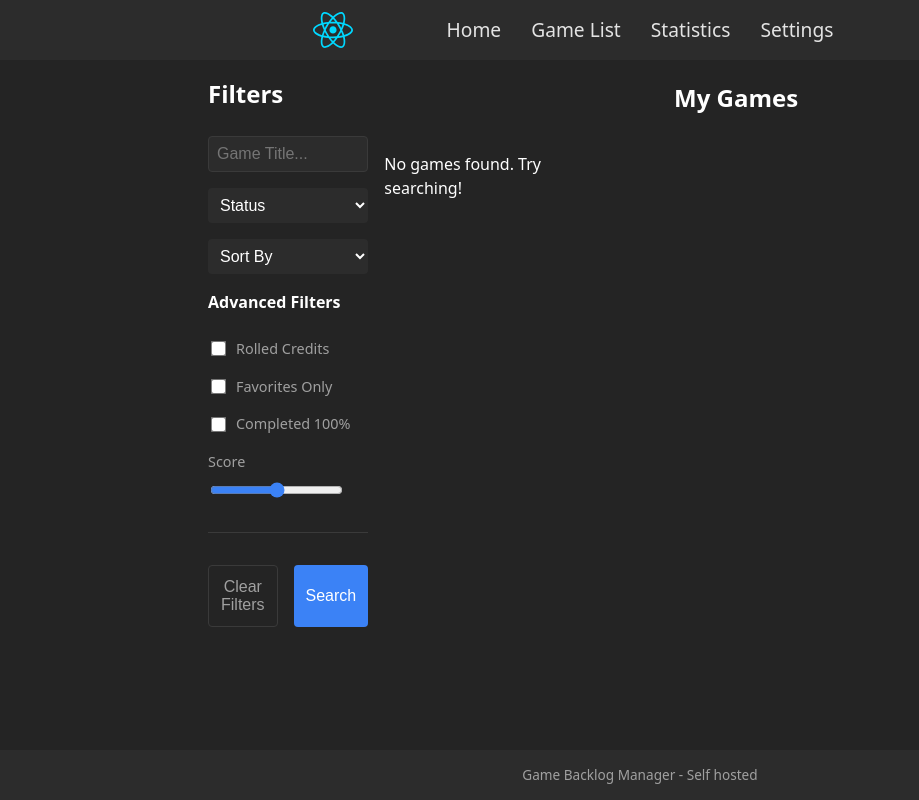
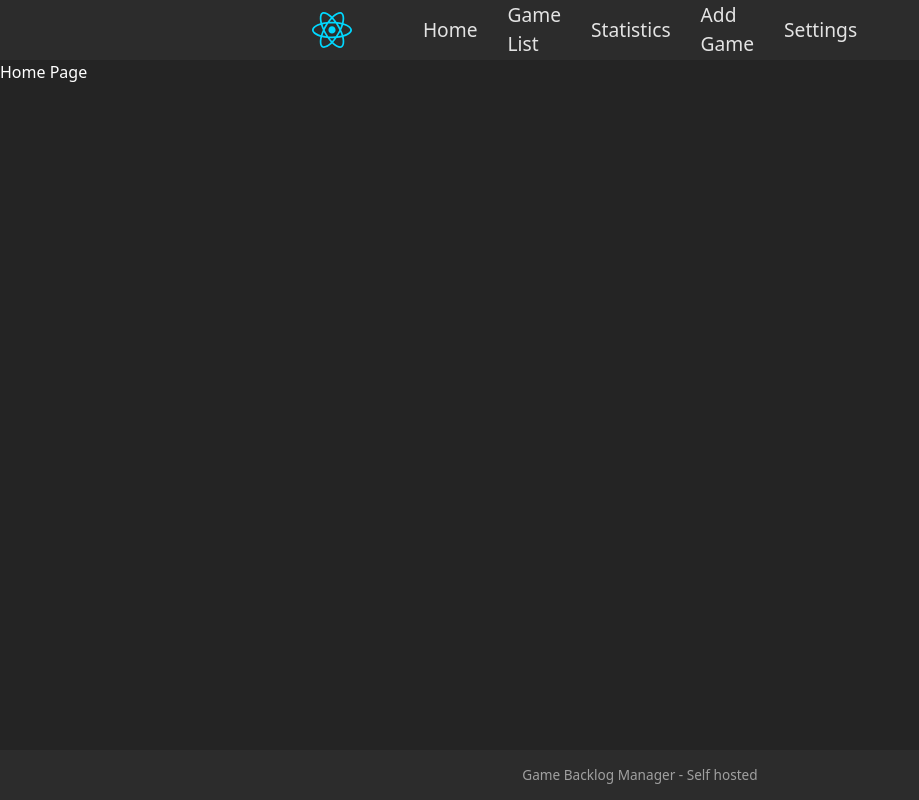
Before and after one commit to SirSalsa/Obelyx, a React (Vite) app in the folder gamebacklog.frontend/: page / in a window 1280 px wide. Shown: the whole page, without its empty margins (0-919 px from the left). Built offline with nearby package versions, Linux system fonts and the light colour scheme.

Commit message:
Added basic page routing with placeholder pages

```diff
--- a/gamebacklog.frontend/package.json
+++ b/gamebacklog.frontend/package.json
@@ -11,7 +11,8 @@
   },
   "dependencies": {
     "react": "^19.1.1",
-    "react-dom": "^19.1.1"
+    "react-dom": "^19.1.1",
+    "react-router-dom": "^7.9.3"
   },
   "devDependencies": {
     "@eslint/js": "^9.33.0",
--- a/gamebacklog.frontend/src/App.jsx
+++ b/gamebacklog.frontend/src/App.jsx
@@ -1,16 +1,28 @@
-import { useState } from 'react'
+import { BrowserRouter as Router, Routes, Route } from 'react-router-dom'
 import './App.scss'
 import Header from './modules/Header/Header'
 import Footer from './modules/Footer/Footer'
+
+// Pages
 import GameList from './modules/GameList/GameList'
+
 
 function App() {
   return (
-    <div className="App">
-      <Header/>
-      <GameList/>
-      <Footer/>
-    </div>
+    <Router>
+      <div className="App">
+        <Header />
+        <Routes>
+          {/** TODO: Implement actual page components */}
+          <Route path="/" element={<div>Home Page</div>} />
+          <Route path="/games" element={<GameList />} />
+          <Route path="/statistics" element={<div>Statistics Page</div>} />
+          <Route path="/add-game" element={<div>Add Game Page</div>} />
+          <Route path="/settings" element={<div>Settings Page</div>} />
+        </Routes>
+        <Footer />
+      </div>
+    </Router>
   )
 }
 
--- a/gamebacklog.frontend/src/modules/Header/Header.jsx
+++ b/gamebacklog.frontend/src/modules/Header/Header.jsx
@@ -1,19 +1,20 @@
-import React from "react";
+import { Link } from "react-router-dom"
 import logo from "../../assets/react.svg"
 import "./header.scss"
 
-function Header(){
+function Header() {
     return (
         <header>
             <div className="Header_Wrapper">
                 <div className="Header_Logo">
-                <img src={logo} alt="Logo"/>
+                    <img src={logo} alt="Logo" />
                 </div>
                 <div className="Header_Container">
-                    <p>Home</p>
-                    <p>Game List</p>
-                    <p>Statistics</p>
-                    <p>Settings</p>
+                    <Link id="header-text" to="/">Home</Link>
+                    <Link id="header-text" to="/games">Game List</Link>
+                    <Link id="header-text" to="/statistics">Statistics</Link>
+                    <Link id="header-text" to="/add-game">Add Game</Link>
+                    <Link id="header-text" to="/settings">Settings</Link>
                 </div>
             </div>
 
--- a/gamebacklog.frontend/src/modules/Header/Header.scss
+++ b/gamebacklog.frontend/src/modules/Header/Header.scss
@@ -37,12 +37,13 @@ header {
         align-items: center;
         width: 100%;
 
-        p {
+        #header-text {
             margin: 0 15px;
             cursor: pointer;
             font-size: 1.2rem;
             font-weight: 500;
             color: rgba(255, 255, 255, 0.87);
+            text-decoration: none;
 
             &:hover {
                 color: hotpink;
```
Also changed, not shown: 1 other file (tests, documents, lock files or other folders).
